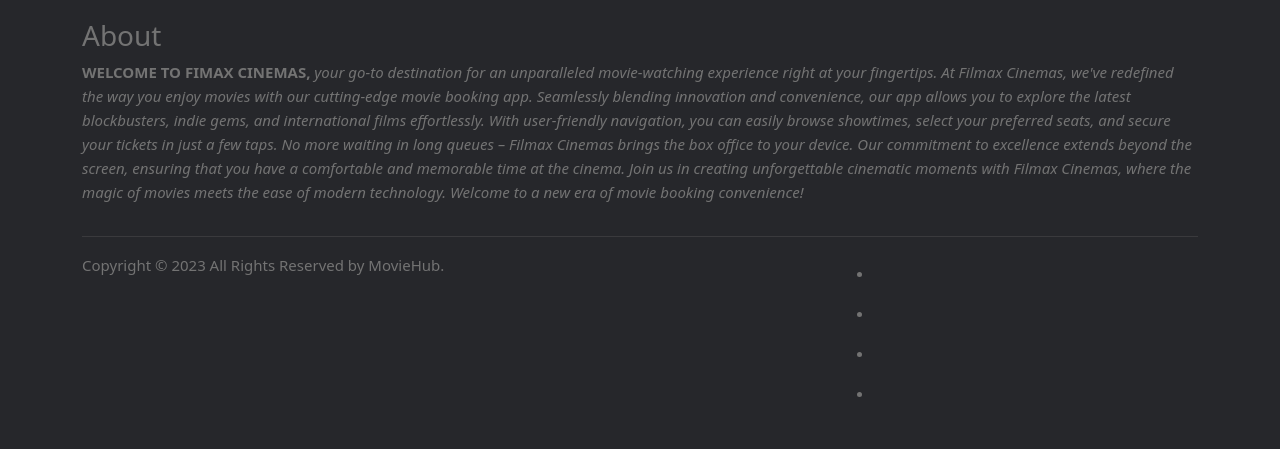
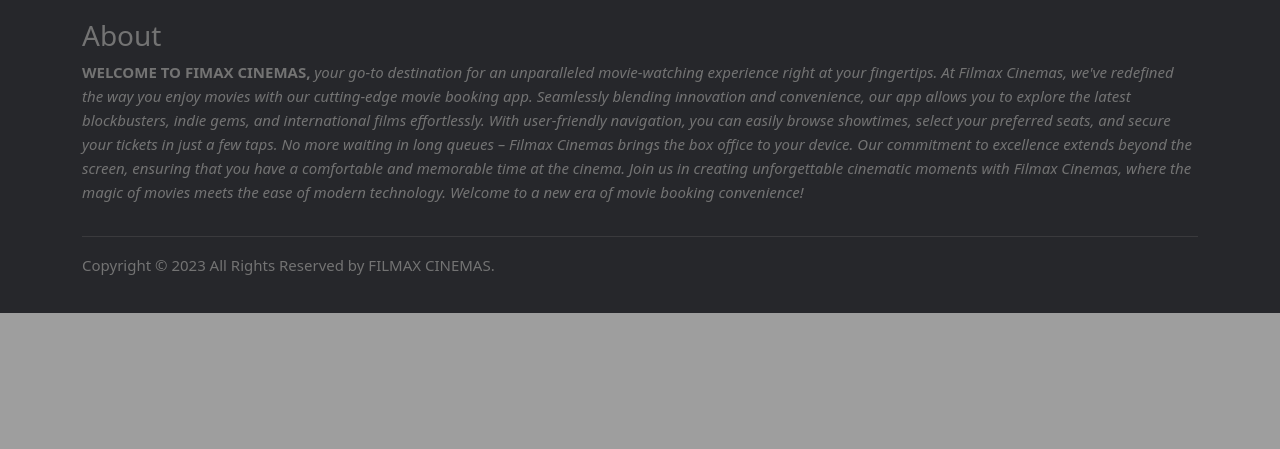
Before and after one commit to AmaNavinna/BAD, a Django app: template mysite/main/templates/main/index.html in a window 1280 px wide; the page is wider, and only the part inside the window is pictured. Shown: the part 978-1427 px from the top of that part. After the commit the page ends 1291 px from the top of that part, so only its background shows below. Run offline with Django 4.2, Linux system fonts and the light colour scheme; the template is opened without the code that fills it, so the values that code supplies are empty.

Commit message:
Update index by changing footer.html

```diff
--- a/mysite/main/templates/main/index.html
+++ b/mysite/main/templates/main/index.html
@@ -200,17 +200,8 @@
         <div class="row">
             <div class="col-md-8 col-sm-6 col-xs-12">
                 <p class="copyright-text">Copyright &copy; 2023 All Rights Reserved by
-                    <a> MovieHub</a>.
+                    <a> FILMAX CINEMAS</a>.
                 </p>
-            </div>
-
-            <div class="col-md-4 col-sm-6 col-xs-12">
-                <ul class="social-icons">
-                    <li><a class="facebook" href="#"><i class="fa fa-facebook"></i></a></li>
-                    <li><a class="twitter" href="#"><i class="fa fa-twitter"></i></a></li>
-                    <li><a class="dribbble" href="#"><i class="fa fa-dribbble"></i></a></li>
-                    <li><a class="linkedin" href="#"><i class="fa fa-linkedin"></i></a></li>
-                </ul>
             </div>
         </div>
     </div>
```
